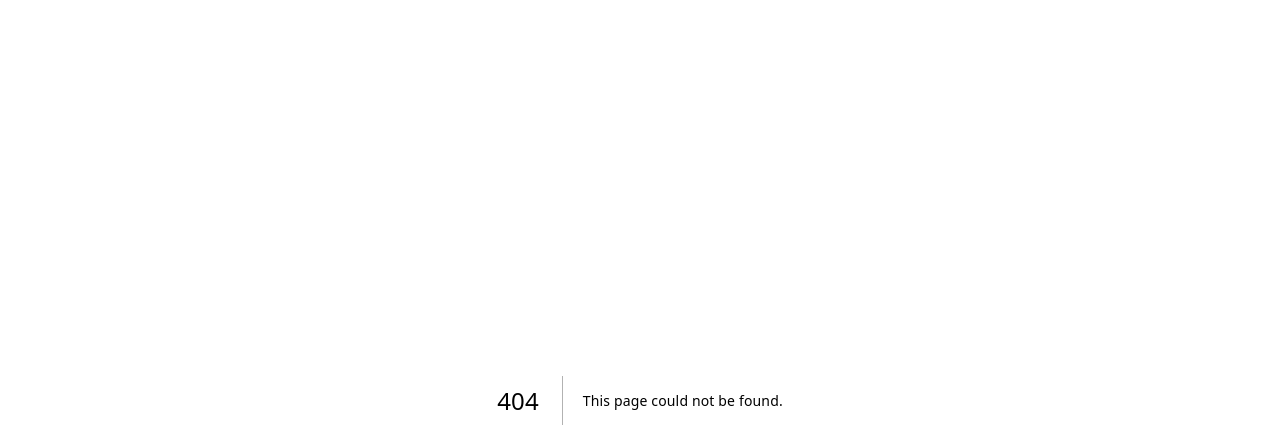
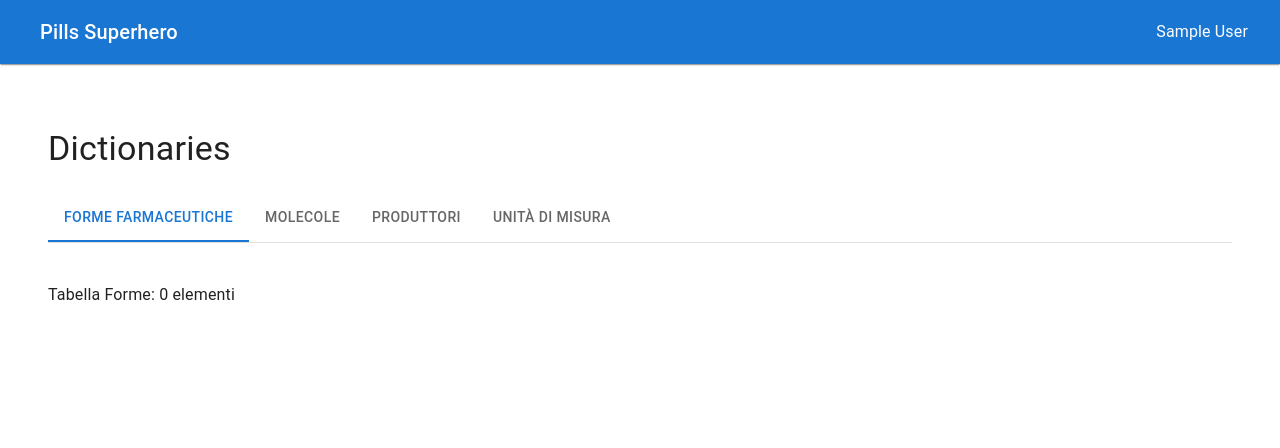
Before and after one commit to riccardo-giovarelli/pills-superhero, a Next.js app: page /dashboard/dictionaries in a window 1280 px wide. Before the commit this address had no page. Shown: the top 448 px of the page. Built offline with nearby package versions, Linux system fonts and the light colour scheme; no server answers; the database is empty; sample sign-in values are in the browser's storage; some icons are missing; what @mui/material-nextjs would draw is missing.

Commit message:
feat(Dictionaires): New page to handle dictionaires

```diff
--- a/messages/app-bar/app-bar.en.ts
+++ b/messages/app-bar/app-bar.en.ts
@@ -1,7 +1,8 @@
 const lang = {
-  logout: 'Logout',
-  medicines: 'Medicines',
-  dashboard: 'Dashboard',
+  logout: "Logout",
+  medicines: "Medicines",
+  dashboard: "Dashboard",
+  dictionaries: "Dictionaries",
 };
 
 export default lang;
--- a/messages/app-bar/app-bar.it.ts
+++ b/messages/app-bar/app-bar.it.ts
@@ -1,7 +1,8 @@
 const lang = {
-  logout: 'Esci',
-  medicines: 'Medicine',
-  dashboard: 'Dashboard',
+  logout: "Esci",
+  medicines: "Medicine",
+  dashboard: "Dashboard",
+  dictionaries: "Anagrafiche",
 };
 
 export default lang;
--- /dev/null
+++ b/messages/dictionaries/dictionaries.en.ts
@@ -0,0 +1,5 @@
+const lang = {
+  title: "Dictionaries",
+};
+
+export default lang;
--- /dev/null
+++ b/messages/dictionaries/dictionaries.it.ts
@@ -0,0 +1,5 @@
+const lang = {
+  title: "Anagrafiche",
+};
+
+export default lang;
--- a/messages/en.ts
+++ b/messages/en.ts
@@ -1,9 +1,9 @@
-import appBar from './app-bar/app-bar.en';
-import authLib from './auth-lib/auth-lib.en';
-import dashboard from './dashboard/dashboard.en';
-import login from './login/login.en';
-import medicines from './medicines/medicines.it';
-
+import appBar from "./app-bar/app-bar.en";
+import authLib from "./auth-lib/auth-lib.en";
+import dashboard from "./dashboard/dashboard.en";
+import login from "./login/login.en";
+import medicines from "./medicines/medicines.en";
+import dictionaries from "./dictionaries/dictionaries.en";
 
 const lang = {
   AppBar: appBar,
@@ -11,6 +11,7 @@ const lang = {
   Login: login,
   Dashboard: dashboard,
   Medicines: medicines,
+  Dictionaries: dictionaries,
 };
 
 export default lang;
--- a/messages/it.ts
+++ b/messages/it.ts
@@ -1,9 +1,9 @@
-import appBar from './app-bar/app-bar.it';
-import authLib from './auth-lib/auth-lib.it';
-import dashboard from './dashboard/dashboard.it';
-import login from './login/login.it';
-import medicines from './medicines/medicines.it';
-
+import appBar from "./app-bar/app-bar.it";
+import authLib from "./auth-lib/auth-lib.it";
+import dashboard from "./dashboard/dashboard.it";
+import login from "./login/login.it";
+import medicines from "./medicines/medicines.it";
+import dictionaries from "./dictionaries/dictionaries.it";
 
 const lang = {
   AppBar: appBar,
@@ -11,6 +11,7 @@ const lang = {
   Login: login,
   Dashboard: dashboard,
   Medicines: medicines,
+  Dictionaries: dictionaries,
 };
 
 export default lang;
--- /dev/null
+++ b/src/app/(dashboard)/dashboard/dictionaries/page.tsx
@@ -0,0 +1,25 @@
+import { getTranslations } from "next-intl/server";
+import { prisma } from "@/lib/prisma";
+import { Container, Typography } from "@mui/material";
+import DictionariesTabs from "@/components/dictionaries-components/DictionariesTabs/DictionariesTabs";
+
+export default async function DictionariesPage() {
+  const t = await getTranslations("Dictionaries");
+
+  const [units, forms, molecules, manufacturers] = await Promise.all([
+    prisma.unit.findMany({ orderBy: { name: "asc" } }),
+    prisma.medicationForm.findMany({ orderBy: { name: "asc" } }),
+    prisma.molecule.findMany({ orderBy: { name: "asc" } }),
+    prisma.manufacturer.findMany({ orderBy: { name: "asc" } }),
+  ]);
+
+  return (
+    <Container maxWidth="xl" sx={{ py: 4 }}>
+      <Typography variant="h4" component="h1" mb={3}>
+        {t("title")}
+      </Typography>
+
+      <DictionariesTabs units={units} forms={forms} molecules={molecules} manufacturers={manufacturers} />
+    </Container>
+  );
+}
--- a/src/components/dashboard-components/AppDrawer/AppDrawer.tsx
+++ b/src/components/dashboard-components/AppDrawer/AppDrawer.tsx
@@ -1,52 +1,62 @@
-'use client';
+"use client";
 
-import { useTranslations } from 'next-intl';
-import Link from 'next/link';
+import { useTranslations } from "next-intl";
+import Link from "next/link";
 
-import { handleLogout } from '@/app/lib/auth/action';
-import useDashboardStore from '@/stores/dashboard/useDashboardStore';
-import DashboardIcon from '@mui/icons-material/Dashboard'; // Importa l'icona Dashboard
-import LogoutIcon from '@mui/icons-material/Logout';
-import MedicationIcon from '@mui/icons-material/Medication';
-import Box from '@mui/material/Box';
-import Divider from '@mui/material/Divider';
-import Drawer from '@mui/material/Drawer';
-import List from '@mui/material/List';
-import ListItem from '@mui/material/ListItem';
-import ListItemButton from '@mui/material/ListItemButton';
-import ListItemIcon from '@mui/material/ListItemIcon';
-import ListItemText from '@mui/material/ListItemText';
-
+import { handleLogout } from "@/app/lib/auth/action";
+import useDashboardStore from "@/stores/dashboard/useDashboardStore";
+import DashboardIcon from "@mui/icons-material/Dashboard"; // Importa l'icona Dashboard
+import LogoutIcon from "@mui/icons-material/Logout";
+import MedicationIcon from "@mui/icons-material/Medication";
+import Box from "@mui/material/Box";
+import Divider from "@mui/material/Divider";
+import Drawer from "@mui/material/Drawer";
+import List from "@mui/material/List";
+import ListItem from "@mui/material/ListItem";
+import ListItemButton from "@mui/material/ListItemButton";
+import ListItemIcon from "@mui/material/ListItemIcon";
+import ListItemText from "@mui/material/ListItemText";
+import LibraryBooksIcon from "@mui/icons-material/LibraryBooks";
 
 export default function AppDrawer() {
   const isOpen = useDashboardStore((state) => state.isDrawerOpen);
   const closeDrawer = useDashboardStore((state) => state.closeDrawer);
-  const t = useTranslations('AppBar');
+  const t = useTranslations("AppBar");
 
   return (
     <Drawer open={isOpen} onClose={closeDrawer}>
-      <Box sx={{ width: 250 }} role='presentation' onClick={closeDrawer}>
+      <Box sx={{ width: 250 }} role="presentation" onClick={closeDrawer}>
         <List>
           {/* Dashboard */}
           <ListItem disablePadding>
-            <ListItemButton component={Link} href='/dashboard'>
+            <ListItemButton component={Link} href="/dashboard">
               <ListItemIcon>
                 <DashboardIcon />
               </ListItemIcon>
-              <ListItemText primary={t('dashboard')} />
+              <ListItemText primary={t("dashboard")} />
             </ListItemButton>
           </ListItem>
 
           {/* Medicines */}
           <ListItem disablePadding>
-            <ListItemButton component={Link} href='/dashboard/medicines'>
+            <ListItemButton component={Link} href="/dashboard/medicines">
               <ListItemIcon>
                 <MedicationIcon />
               </ListItemIcon>
-              <ListItemText primary={t('medicines')} />
+              <ListItemText primary={t("medicines")} />
             </ListItemButton>
           </ListItem>
         </List>
+
+        {/* Dictionaries */}
+        <ListItem disablePadding>
+          <ListItemButton component={Link} href="/dashboard/dictionaries">
+            <ListItemIcon>
+              <LibraryBooksIcon />
+            </ListItemIcon>
+            <ListItemText primary={t("dictionaries")} /> {/* Aggiungi la traduzione */}
+          </ListItemButton>
+        </ListItem>
 
         <Divider />
 
@@ -57,7 +67,7 @@ export default function AppDrawer() {
               <ListItemIcon>
                 <LogoutIcon />
               </ListItemIcon>
-              <ListItemText primary={t('logout')} />
+              <ListItemText primary={t("logout")} />
             </ListItemButton>
           </ListItem>
         </List>
--- /dev/null
+++ b/src/components/dictionaries-components/DictionariesTabs/DictionariesTabs.tsx
@@ -0,0 +1,50 @@
+"use client";
+
+import { useState } from "react";
+import { Box, Tab, Tabs } from "@mui/material";
+// Immagina di avere un componente tabella generico o 4 tabelle separate
+// import DictionaryTable from './DictionaryTable';
+
+export default function DictionariesTabs({ units, forms, molecules, manufacturers }: any) {
+  const [activeTab, setActiveTab] = useState(0);
+
+  const handleChange = (event: React.SyntheticEvent, newValue: number) => {
+    setActiveTab(newValue);
+  };
+
+  return (
+    <Box sx={{ width: "100%" }}>
+      <Box sx={{ borderBottom: 1, borderColor: "divider" }}>
+        <Tabs value={activeTab} onChange={handleChange}>
+          <Tab label="Forme Farmaceutiche" />
+          <Tab label="Molecole" />
+          <Tab label="Produttori" />
+          <Tab label="Unità di Misura" />
+        </Tabs>
+      </Box>
+
+      <Box sx={{ pt: 3 }}>
+        {activeTab === 0 && (
+          <div>
+            <p>Tabella Forme: {forms.length} elementi</p>
+          </div>
+        )}
+        {activeTab === 1 && (
+          <div>
+            <p>Tabella Molecole: {molecules.length} elementi</p>
+          </div>
+        )}
+        {activeTab === 2 && (
+          <div>
+            <p>Tabella Produttori: {manufacturers.length} elementi</p>
+          </div>
+        )}
+        {activeTab === 3 && (
+          <div>
+            <p>Tabella Unità: {units.length} elementi</p>
+          </div>
+        )}
+      </Box>
+    </Box>
+  );
+}
```
